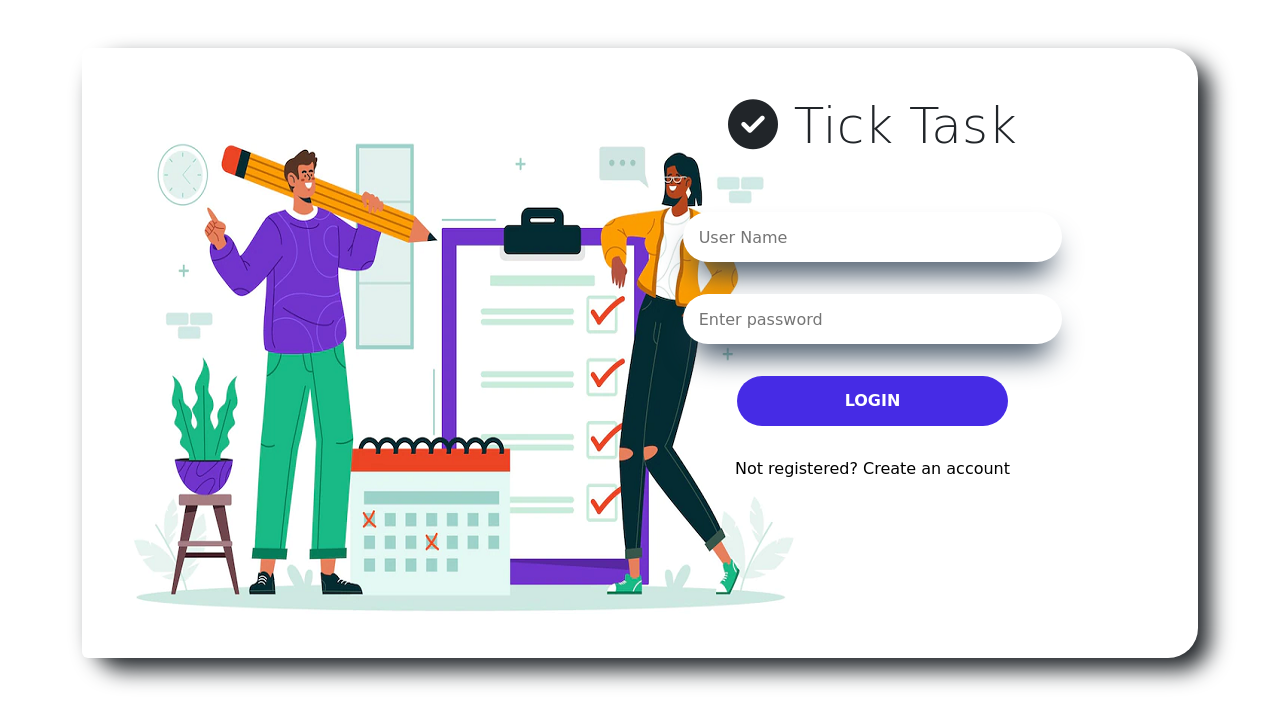
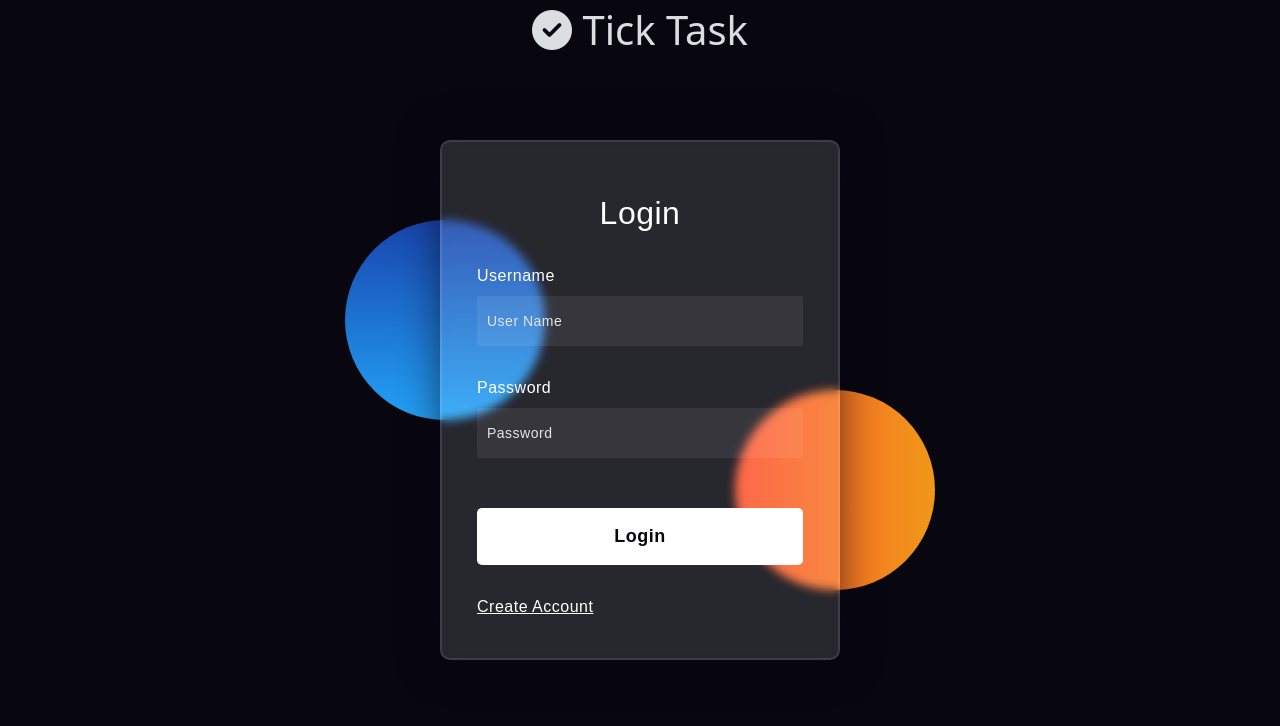
Before and after one commit to Lo-Agency-Internship/Faeze-Pouyan-Hutan-todo-app, a website: page public/login.html in a window 1280 px wide. Drawn offline with nearby package versions, Linux system fonts and the light colour scheme.

Commit message:
Login Register 404 UI and Logout Buton

```diff
--- a/dataBase/dataBase.json
+++ b/dataBase/dataBase.json
@@ -1 +1 @@
-[{"userName":"a","email":"a@a.com","passWord1":"a","task":[{"taskTitle":"a","taskDate":"2022-01-01","isDone":"NOT DONE","id":1},{"taskTitle":"b","taskDate":"2022-05-04","isDone":"NOT DONE","id":2}],"id":1},{"userName":"x","email":"xperia990@yahoo.com","passWord1":"x","task":[{"taskTitle":"qqq","taskDate":"2022-05-10","isDone":"IS DONE","id":1}],"id":2}]
+[{"userName":"a","email":"a@a.com","passWord1":"a","task":[],"id":1},{"userName":"x","email":"xperia990@yahoo.com","passWord1":"x","task":[{"taskTitle":"qqq","taskDate":"2022-05-10","isDone":"IS DONE","id":1}],"id":2}]
--- a/public/css/style.css
+++ b/public/css/style.css
@@ -1,104 +1,132 @@
-*{
+*,
+*:before,
+*:after{
     padding: 0;
     margin: 0;
     box-sizing: border-box;
-    font-family: 'Water Brush', cursive;
 }
-/****************************** login & register******************************************/
+body{
+    background-color: #080710;
+}
+.background{
+    width: 430px;
+    height: 520px;
+    position: absolute;
+    transform: translate(-50%,-50%);
+    left: 50%;
+    top: 50%;
+}
+.background .shape{
+    height: 200px;
+    width: 200px;
+    position: absolute;
+    border-radius: 50%;
+}
+h1{
+        /* background: -webkit-linear-gradient(#dcdde0, #524f4e);
+        -webkit-background-clip: text;
+        -webkit-text-fill-color: transparent; */
 
-.row{
-    background: white;
-    border-radius: 30px;
-    box-shadow: 12px 12px 22px ;
+        color: #dcdde0;
 }
-.login img{
-    border-top-left-radius:30px ;
-    border-top-right-radius:30px ;
-}
-.login h1{
-    font-size: 50px;
-    font-weight: 200;
-    font-family: 'Water Brush', cursive;
-}
-.inp{
-    height: 50px;
-    width: 70%;
-    border: none;
-    outline: none;
-    border-radius:60px;
-    box-shadow: rgb(38, 57, 77) 0px 20px 30px -10px;
-}
-.btn1,
-.btn{
-    height: 50px;
-    width: 50%;
-    border: none;
-    outline: none;
-    border-radius: 60px;
-    font-weight: 600;
-    background-color: rgb(70, 43, 229);
+h2{
+    font-size: 32px;
+    line-height: 42px;
+    text-align: center;
     color: white;
 }
-.btn1:hover{
-    background-color: #15c2f6;
-    transition: 0.5s;
+h3{
+    background: -webkit-linear-gradient(#f09819, #ff512f);
+    -webkit-background-clip: text;
+    -webkit-text-fill-color: transparent;
+    height: 15%;
 }
-.btn:hover{
-    background-color: #15c2f6;
-    transition: 0.5s;
-}
-.message{
-    font-size: 16px;
-    color: black;
-    margin: 15px;
-    cursor: pointer;
-
-}
-.message a{
-    text-decoration: none;
-    color: black;
-
-}
-.message a:hover{
-   color: rgb(70, 43, 229);
-   font-weight: 600;
-   font-size: 20px;
+.shape:first-child{
+    background: linear-gradient(
+        #1845ad,
+        #23a2f6
+    );
+    left: -80px;
+    top: 80px;
 }
 
-/***********************************************404 page*********************************************************************/
-.container-404{
-    background-image: url("../images/404.jpg");
-    background-repeat: no-repeat;
-    color: black;
-   width:100vw;
-   height: 100vh;
-    text-align: center;
-    padding-top:100px;
+.shape:last-child{
+    background: linear-gradient(
+        to right,
+        #ff512f,
+        #f09819
+    );
+    right: -80px;
+    bottom: 70px;
 }
-h2{
-    font-weight: bold;
-    font-size:50px;
-    margin-left:33%;
-    margin-bottom: 2%;
-    margin-top:4%;
-}
- .btn-404{
-    height: 50px;
-    width: 150px;
-    border-radius: 25px;
-    font-size: 14px;
-    text-transform: uppercase;
-    margin-left:32% ;
-    margin-top:1%;
+form{
+    height: 520px;
+    width: 400px;
+    background-color: rgba(255,255,255,0.13);
+    position: absolute;
+    transform: translate(-50%,-50%);
+    top: 50%;
+    left: 50%;
+    border-radius: 10px;
+    backdrop-filter: blur(5px);
+    border: 2px solid rgba(255,255,255,0.1);
+    box-shadow: 0 0 40px rgba(8,7,16,0.6);
+    padding: 50px 35px;
 }
 
-.btn-404:hover{
-    background: rgb(146, 50, 146);
+
+form *{
+    font-family: 'Poppins',sans-serif;
+    color: #ffffff;
+    letter-spacing: 0.5px;
+    outline: none;
+    border: none;
 }
-pre{
+form h3{
+    font-size: 32px;
+    font-weight: 500;
+    line-height: 42px;
+    text-align: center;
+}
 
-    margin-left: 40%;
-    color:rgba(73, 56, 232, 0.4);
-    font-weight: 200;
+label{
+    display: block;
+    margin-top: 30px;
+    font-size: 16px;
+    font-weight: 500;
+}
+input{
+    display: block;
+    height: 50px;
+    width: 100%;
+    background-color: rgba(255,255,255,0.07);
+    border-radius: 3px;
+    padding: 0 10px;
+    margin-top: 8px;
+    font-size: 14px;
+    font-weight: 300;
+}
+::placeholder{
+    color: #e5e5e5;
+}
+button{
+    margin-top: 50px;
+    width: 100%;
+    background-color: #ffffff;
+    color: #080710;
+    padding: 15px 0;
+    font-size: 18px;
+    font-weight: 600;
+    border-radius: 5px;
+    cursor: pointer;
+}
 
+button:hover{
+    background-color: rgba(255,255,255,0.47);
 }
+
+.createAccount{
+
+  margin-top: 30px;
+  display: flex;
+}
--- a/public/login.html
+++ b/public/login.html
@@ -1,89 +1,42 @@
 <!DOCTYPE html>
 <html lang="en">
-  <head>
-    <!-- Required meta tags -->
-    <meta charset="utf-8" />
-    <meta
-      name="viewport"
-      content="width=device-width, initial-scale=1, shrink-to-fit=no"
-    />
-    <!-- Bootstrap CSS -->
-    <link
-      href="https://cdn.jsdelivr.net/npm/bootstrap@5.2.0-beta1/dist/css/bootstrap.min.css"
-      rel="stylesheet"
-      integrity="sha384-0evHe/X+R7YkIZDRvuzKMRqM+OrBnVFBL6DOitfPri4tjfHxaWutUpFmBp4vmVor"
-      crossorigin="anonymous"
-    />
-    <!--------favi icon----------->
-    <link rel="icon" type="image/x-icon" href="images/favicon.png" />
-    <title>Tick Task</title>
+<head>
 
-    <!--------fontawsome----------->
-    <script
-      src="https://kit.fontawesome.com/d366ec8021.js"
-      crossorigin="anonymous"
-    ></script>
-    <!--------Google font----------->
-    <link rel="preconnect" href="https://fonts.googleapis.com">
-    <link rel="preconnect" href="https://fonts.gstatic.com" crossorigin>
-    <link rel="stylesheet" href="css/style.css"/>
-  </head>
+    <title>Login</title>
+    <link rel="icon" type="image/x-icon" href="images/favicon.png">
+    <link href="https://cdn.jsdelivr.net/npm/bootstrap@5.2.0-beta1/dist/css/bootstrap.min.css" rel="stylesheet" integrity="sha384-0evHe/X+R7YkIZDRvuzKMRqM+OrBnVFBL6DOitfPri4tjfHxaWutUpFmBp4vmVor" crossorigin="anonymous">
+    <link rel="stylesheet" href="css/style.css">
+    <script src="https://kit.fontawesome.com/d366ec8021.js" crossorigin="anonymous"></script>
 
-  <body>
-    <!---------------------------------------------LOGIN------------------------------------------->
-    <section class="login py-5 ">
-      <div class="container">
-        <div class="row g-0">
-          <div class="col-lg-5">
-            <img src="images/login.png" class="rounded float-start" alt="picture" />
-          </div>
-          <div class="col-lg-7 text-center py-5">
-            <h1 >
-              <i class="fa-solid fa-circle-check "></i> Tick Task
-            </h1>
-
-            <div>
-              <div class="form-row py-3 pt-5">
-                <div class="offset-1 col-lg-10">
-                  <input
-                    type="text"
-                    class="inp px-3"
-                    placeholder="User Name"
-                    id="userName"
-                  />
-                </div>
-              </div>
-              <div class="form-row py-3">
-                <div class="offset-1 col-lg-10">
-                  <input
-                    type="password"
-                    id="password1"
-                    class="inp px-3"
-                    placeholder="Enter password "
-                  />
-                </div>
-              </div>
-              <div class="form-row py-3">
-                <div class="offset-1 col-lg-10">
-                  <button class="btn1" id="button" name="button" type="submit" >LOGIN</button>
-
-                </div>
-              </div>
-            </div>
+</head>
+<body>
+  <div class="container">
+    <h1 style="text-align: center;margin-top: 6px; z-index: 1;" ><i class="fa-solid fa-circle-check "></i> Tick Task </h1>
+  <div class="d-flex justify-content-center">
 
 
-            <p class="message">
-              Not registered?<a href="register.html"> Create an account </a>
-            </p>
-          </div>
+    <div class="background">
+        <div class="shape"></div>
+        <div class="shape"></div>
+    </div>
+    <form>
+        <h2>Login</h2>
+
+        <label for="username">Username</label>
+        <input type="text" placeholder="User Name" id="userName">
+
+        <label for="password">Password</label>
+        <input type="password" placeholder="Password" id="password1">
+
+        <button  id="button" name="button" type="submit">Login</button>
+
+        <div class="createAccount ">
+          <div ><a href="register.html"> Create Account</a> </div>
+
         </div>
-      </div>
-    </section>
-    <script
-      src="https://cdn.jsdelivr.net/npm/bootstrap@5.2.0-beta1/dist/js/bootstrap.bundle.min.js"
-      integrity="sha384-pprn3073KE6tl6bjs2QrFaJGz5/SUsLqktiwsUTF55Jfv3qYSDhgCecCxMW52nD2"
-      crossorigin="anonymous"
-    ></script>
+    </form>
+</div>
+</div>
     <script src="js/login.js"></script>
-  </body>
+</body>
 </html>
--- a/public/vanila js to do/style.css
+++ /dev/null
@@ -1,76 +0,0 @@
-*{
-    margin: 0;
-    padding: 0;
-    box-sizing: border-box;
-}
-/* html{
-    width: 100%;
-    height: 100%;
-    overflow: hidden;
-    background:linear-gradient(90deg, rgba(204, 186, 204, 1) 0%, rgba(225, 227, 228, 1) 100%);
-} */
-body{
-    font-size: 25px;
-    letter-spacing: 1.25px;
-    color:black;
-    background:linear-gradient(90deg, rgba(204, 186, 204, 1) 0%, rgba(225, 227, 228, 1) 100%);
-}
-
-#navbarDropdown{
-    background-color:black;
-    color: white;
-    border-radius: 5px;
-    margin-top: 10%;
-    font-size: 82%;
-
-  }
-  .dropdown-menu{
-  font-size: 16px;
-  background-color:black;
-  width: 100px;
-  }
-  .nav-item-dropdown{
-    list-style-type: none;
-  }
-  #add{
-      margin-top: 30px;
-      width: 11%;
-
-      margin-left:3%;
-      border-radius:40px;
-      background-color: black;
-      color: white;
-  }
-/*
-input{
-    width: 100%;
-    padding: 10px;
-    font-size:20px;
-}
-div.container{
-    margin:50px auto;
-    max-width:500px;
-}
-h1#title{
-    text-align: center;
-    margin-bottom: 50px;
-}
-div#header{
-    text-align: center;
-}
-div#header div#input-container{
-    margin-bottom: 20px;
-    position:relative;
-    padding-top: 15px;
-} */
-* #todos-list{
-    position: fixed;
-    top:20%;
-    left: 32%;
-    width:40vw;
-    height:60vh;
-     box-shadow: rgba(50, 50, 93, 0.25) 0px 50px 100px -20px, rgba(0, 0, 0, 0.3) 0px 30px 60px -30px, rgba(10, 37, 64, 0.35) 0px -2px 6px 0px inset;
-    }
-    .checkbox {
-        margin-left: 30%;
-    }
```
Also changed, not shown: public/404.html (+34 -1 lines), public/index.html (+1 -0 lines), public/js/index.js (+13 -0 lines), public/register.html (+57 -47 lines), public/vanila js to do/app.js (deleted, +0 -29 lines), public/vanila js to do/index.html (deleted, +0 -98 lines), public/vanila js to do/Untitled-2-Recovered.jpg (deleted).
